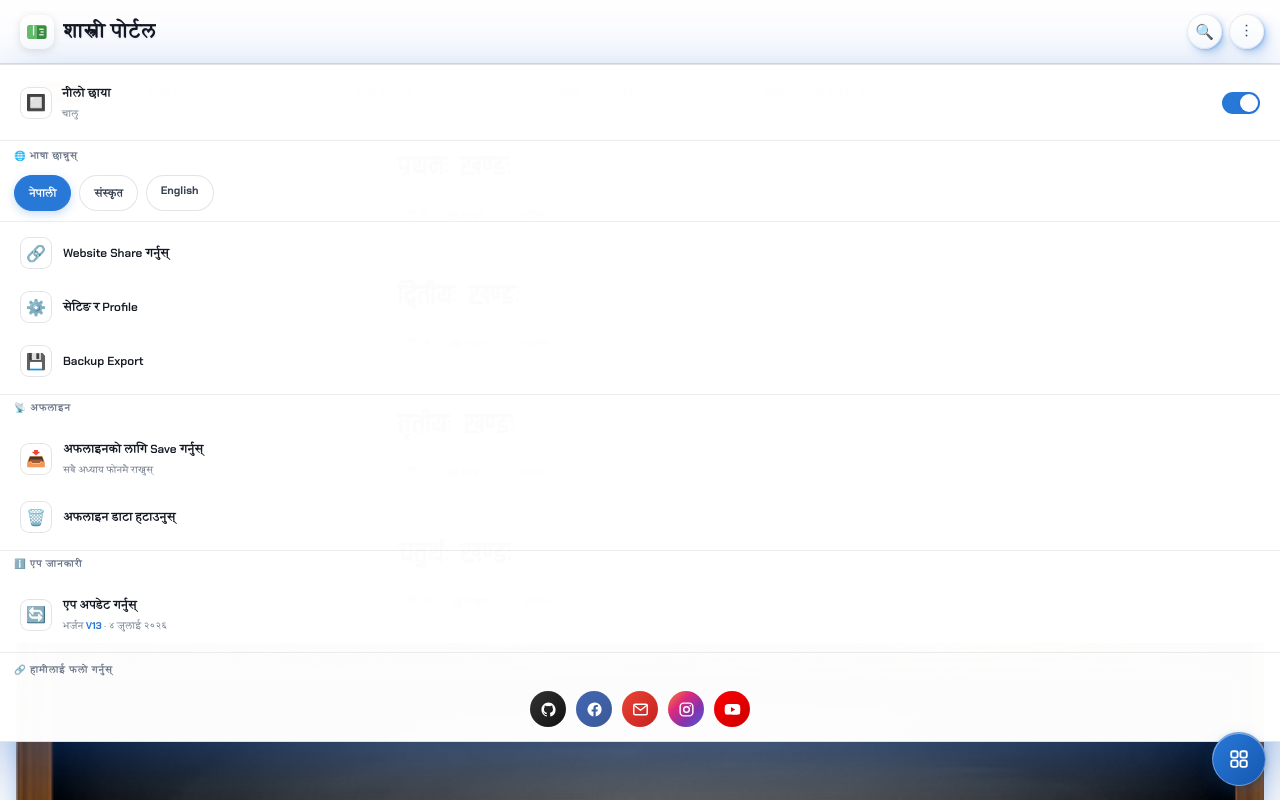
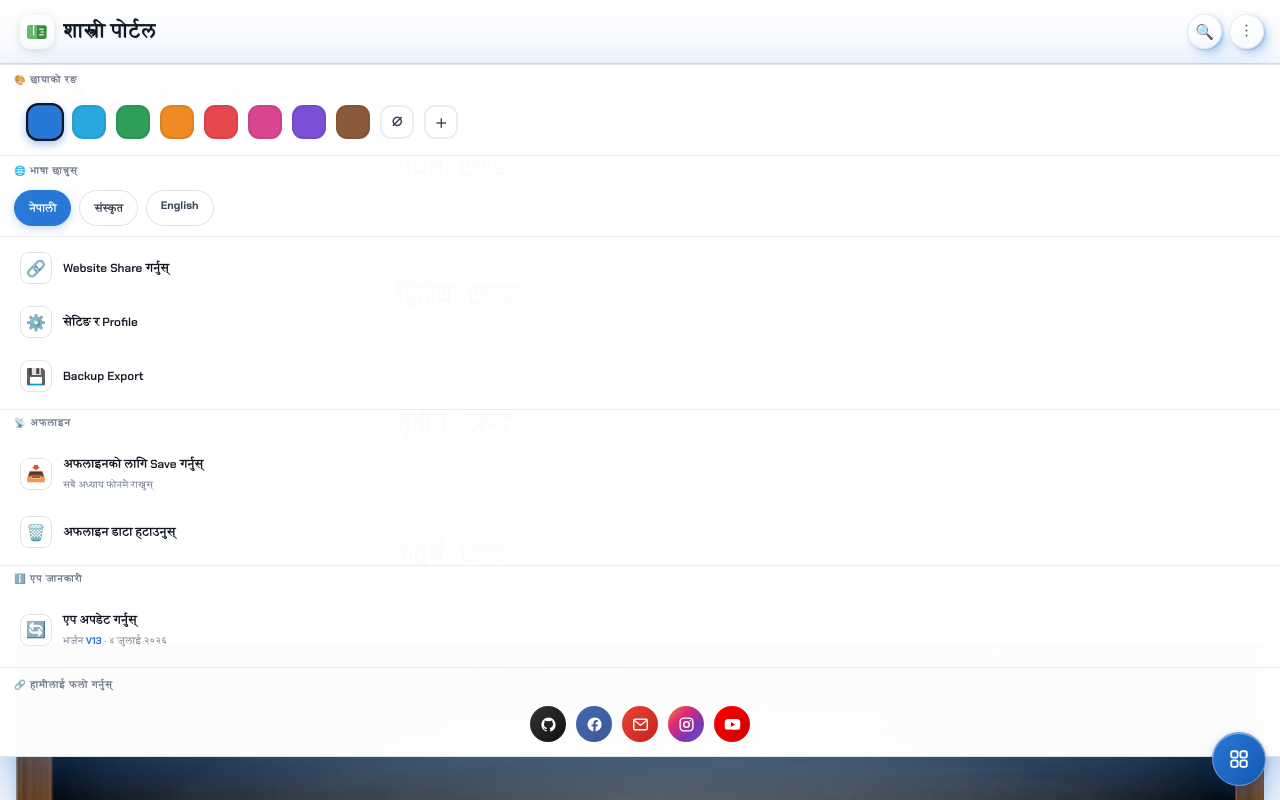
Before and after one commit to pratikadhikari98/Shastri_Portal, a plain HTML site: page index.html in a window 1280 px wide. Both pictures are taken after a click on the button "थप विकल्प". Shown: the top 800 px of the page. Drawn offline with Linux system fonts and the light colour scheme; a web font is replaced by a local one.

Commit message:
Neumorphic shadow color picker (preset colors + custom) in the 3-dots menu

```diff
--- a/css/style.css
+++ b/css/style.css
@@ -2525,14 +2525,17 @@ body { padding-bottom: calc(14px + env(safe-area-inset-bottom, 0px)); }
 }
 
 
-/* ═══ नीलो छाया (neumorphic छायाको रङ नीलो) — ३ डट्स मेनुबाट चालु/बन्द ═══ */
-html.borders-on, html.borders-on body, html.borders-on [data-theme] {
-  --shadow:    rgba(40,120,216,0.26);
-  --shadow-lg: rgba(22,92,200,0.42);
-}
 /* ३ डट्स मेनुको स्विच */
 .dm-switch { width: 38px; height: 22px; border-radius: 99px; background: var(--divider); position: relative; flex-shrink: 0; transition: background 0.2s; margin-left: auto; }
 .dm-switch::after { content: ''; position: absolute; top: 2px; left: 2px; width: 18px; height: 18px; border-radius: 50%; background: #fff; box-shadow: 0 1px 3px var(--shadow-lg); transition: transform 0.2s var(--ease-spring); }
 .dm-switch.on { background: var(--accent); }
 .dm-switch.on::after { transform: translateX(16px); }
 #borderToggle { display: flex; align-items: center; gap: 10px; }
+
+/* छायाको रङ छान्ने चिप */
+.shadow-chips { display: flex; flex-wrap: wrap; gap: 10px; padding: 6px 14px 10px; }
+.sc-chip { width: 34px; height: 34px; border-radius: 11px; border: 2px solid var(--divider); cursor: pointer; padding: 0; display: flex; align-items: center; justify-content: center;
+  font-size: 0.9rem; font-weight: 700; color: var(--text-2); background: var(--surface-opaque); position: relative; transition: transform 0.2s var(--ease-spring); }
+.sc-chip.on { border-color: var(--text-1); transform: scale(1.12); box-shadow: 0 3px 8px var(--shadow-lg); }
+.sc-chip:active { transform: scale(0.92); }
+.sc-custom input { position: absolute; inset: 0; opacity: 0; width: 100%; height: 100%; cursor: pointer; }
--- a/index.html
+++ b/index.html
@@ -70,7 +70,9 @@
   <script>
     (function(){
       var t = 'white';   // एउटै सेतो थिम
-      if (localStorage.getItem('sp_borders') !== '0') document.documentElement.classList.add('borders-on');
+      (function(){ try { var c = localStorage.getItem('sp_shadow'); if (c === null) c = '#2878D8';
+        if (/^#[0-9a-fA-F]{6}$/.test(c)) { var n = parseInt(c.slice(1),16), r=n>>16&255, g=n>>8&255, b=n&255, s = document.documentElement.style;
+          s.setProperty('--shadow','rgba('+r+','+g+','+b+',0.26)'); s.setProperty('--shadow-lg','rgba('+r+','+g+','+b+',0.42)'); } } catch(e){} })();
       document.documentElement.setAttribute('data-theme', t);
       document.documentElement.style.colorScheme = (t === 'dark') ? 'dark' : 'light';
 
@@ -115,13 +117,10 @@
       <button class="hdr-btn" id="dotsBtn" title="थप विकल्प" data-i18n-title="more_options">⋮</button>
       <div class="dots-menu" id="dotsMenu">
 
-        <!-- बोर्डर (नीलो) चालु/बन्द -->
+        <!-- Neumorphic छायाको रङ -->
         <div class="dm-section" style="padding-top:6px">
-          <div class="dm-item" id="borderToggle" onclick="toggleBorders()">
-            <div class="dm-item-ico">🔲</div>
-            <div style="flex:1"><div class="dm-item-name">नीलो छाया</div><div class="dm-item-sub" id="borderToggleSub">चालु</div></div>
-            <span class="dm-switch" id="borderSwitch"></span>
-          </div>
+          <div class="dm-label">🎨 <span>छायाको रङ</span></div>
+          <div class="shadow-chips" id="shadowChips"></div>
         </div>
 
         <!-- Language -->
--- a/js/main.js
+++ b/js/main.js
@@ -2584,19 +2584,41 @@ window.initModalCloseButtons = initModalCloseButtons;
 if (document.readyState === 'loading') document.addEventListener('DOMContentLoaded', initModalCloseButtons); else initModalCloseButtons();
 setTimeout(initModalCloseButtons, 800);
 
-/* ═══ नीलो बोर्डर (कार्ड र आइकन) — ३ डट्स मेनुबाट चालु/बन्द ═══ */
-function applyBorders(on, save) {
-  document.documentElement.classList.toggle('borders-on', !!on);
-  if (save) { try { localStorage.setItem('sp_borders', on ? '1' : '0'); } catch (e) {} }
-  const sub = document.getElementById('borderToggleSub'), sw = document.getElementById('borderSwitch');
-  if (sub) sub.textContent = on ? 'चालु' : 'बन्द';
-  if (sw) sw.classList.toggle('on', !!on);
-}
-function toggleBorders() { applyBorders(!document.documentElement.classList.contains('borders-on'), true); }
-window.toggleBorders = toggleBorders;
+/* ═══ Neumorphic छायाको रङ — ३ डट्स मेनुबाट कुनै पनि रङ छान्ने ═══ */
+const SHADOW_COLORS = [
+  ['नीलो', '#2878D8'], ['आकाशी', '#29A8E0'], ['हरियो', '#2E9E5A'], ['सुन्तला', '#F08A24'], ['रातो', '#E5484D'],
+  ['गुलाबी', '#D9468F'], ['बैजनी', '#7B4FD6'], ['खैरो', '#8A5A3A'], ['सामान्य', ''],
+];
+function applyShadowColor(hex, save) {
+  const html = document.documentElement.style, body = document.body ? document.body.style : null;
+  const ok = /^#[0-9a-fA-F]{6}$/.test(hex || '');
+  if (ok) {
+    const n = parseInt(hex.slice(1), 16), r = n >> 16 & 255, g = n >> 8 & 255, b = n & 255;
+    const a = `rgba(${r},${g},${b},0.26)`, b2 = `rgba(${r},${g},${b},0.42)`;
+    [html, body].forEach(st => { if (st) { st.setProperty('--shadow', a); st.setProperty('--shadow-lg', b2); } });
+  } else {
+    [html, body].forEach(st => { if (st) { st.removeProperty('--shadow'); st.removeProperty('--shadow-lg'); } });
+  }
+  if (save) { try { localStorage.setItem('sp_shadow', ok ? hex : 'none'); } catch (e) {} }
+  document.querySelectorAll('#shadowChips .sc-chip').forEach(el => el.classList.toggle('on', (el.dataset.c || '') === (ok ? hex.toUpperCase() : '')));
+  const cu = document.getElementById('shadowCustom'); if (cu && ok) cu.value = hex;
+}
+window.applyShadowColor = applyShadowColor;
+function initShadowChips() {
+  const box = document.getElementById('shadowChips'); if (!box || box.dataset.ready) return;
+  box.dataset.ready = '1';
+  box.innerHTML = SHADOW_COLORS.map(([n, c]) =>
+    `<button type="button" class="sc-chip" data-c="${c}" title="${n}" style="${c ? 'background:' + c : ''}">${c ? '' : '∅'}</button>`).join('') +
+    '<label class="sc-chip sc-custom" title="अर्को रङ">＋<input type="color" id="shadowCustom" value="#2878D8"></label>';
+  box.addEventListener('click', e => { const b = e.target.closest('.sc-chip[data-c]'); if (b) applyShadowColor(b.dataset.c, true); });
+  const cu = document.getElementById('shadowCustom');
+  cu.addEventListener('input', () => applyShadowColor(cu.value, true));
+}
 (function () {
-  let on = true; try { on = localStorage.getItem('sp_borders') !== '0'; } catch (e) {}
-  if (document.readyState === 'loading') document.addEventListener('DOMContentLoaded', () => applyBorders(on, false)); else applyBorders(on, false);
+  let c = null; try { c = localStorage.getItem('sp_shadow'); } catch (e) {}
+  if (c === null) c = '#2878D8';
+  const run = () => { initShadowChips(); applyShadowColor(c === 'none' ? '' : c, false); setTimeout(() => applyShadowColor(c === 'none' ? '' : c, false), 300); };
+  if (document.readyState === 'loading') document.addEventListener('DOMContentLoaded', run); else run();
 })();
 
 // Expose App
```
